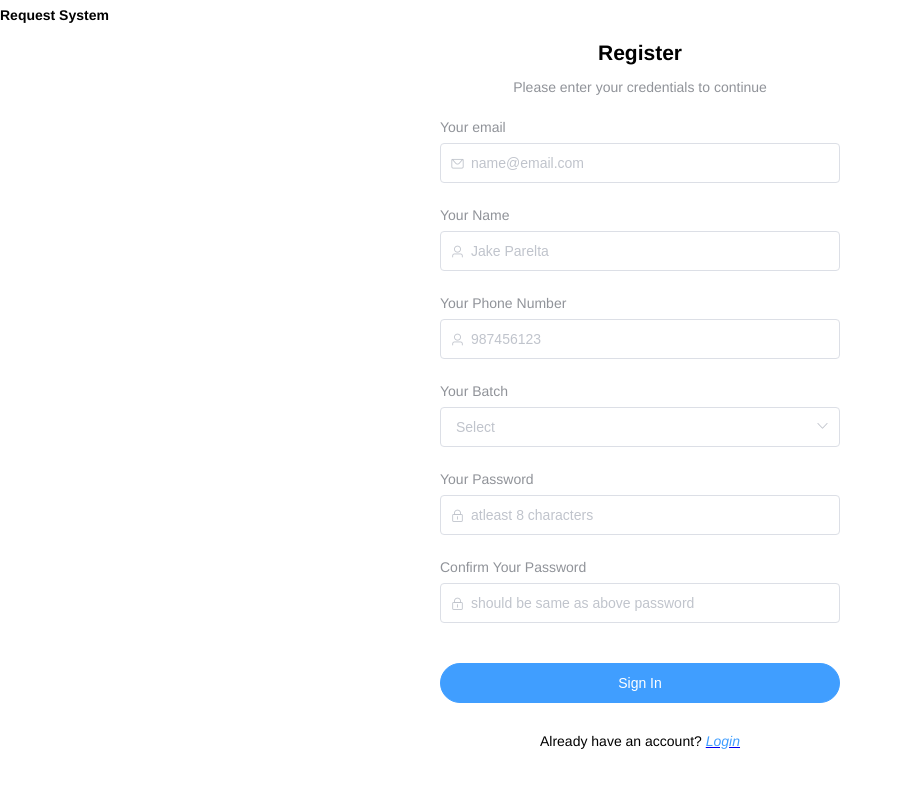
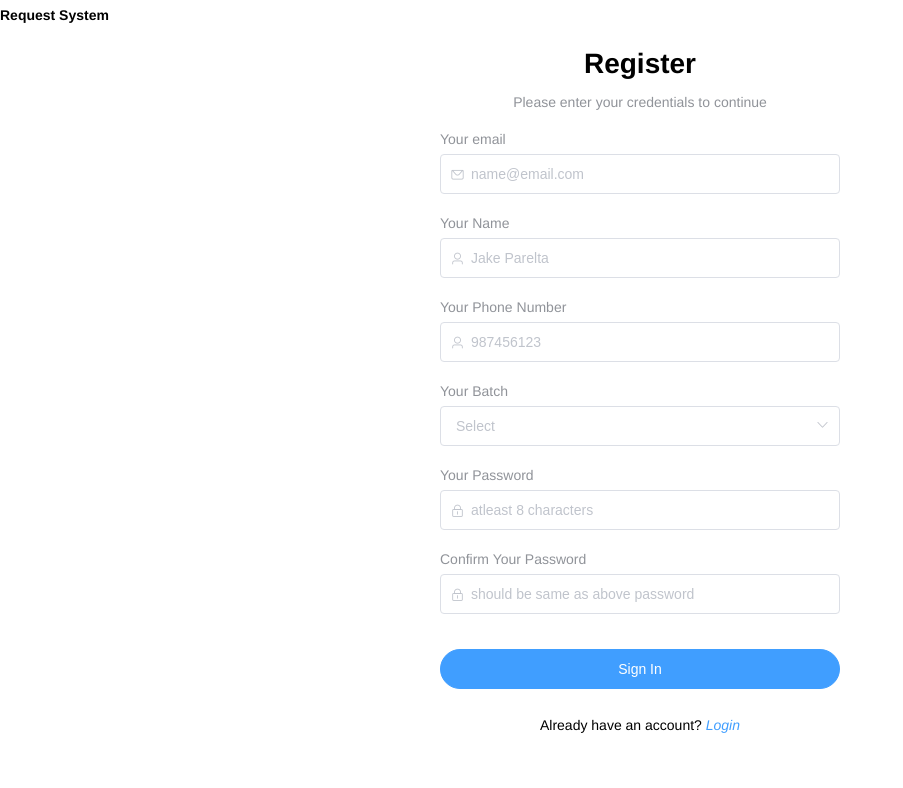
Before and after one commit to aftabMansoori/Request-System, a Vue app: page /register in a window 1280 px wide. Shown: the top 788 px of the page, without its empty margins (0-903 px from the left). Built offline with nearby package versions, Linux system fonts and the light colour scheme.

Commit message:
updated the global css and login page

```diff
--- a/src/Pages/Login.vue
+++ b/src/Pages/Login.vue
@@ -1,10 +1,11 @@
 <template>
   <main>
-    <form>
+    <section>
       <div class="text-center mb-2">
         <h1>Login</h1>
         <p class="text-secondary">Please enter your credentials to continue</p>
       </div>
+      <form>
         <div class="demo-input-size">
           <div class="my-1">
             <label class="text-secondary" for="email">Your email</label>
@@ -35,10 +36,14 @@
           <el-button type="primary" class="w-100 my-1" round>Login</el-button>
 
           <p class="text-center">
-          Don't have account? <i class="text-primary">Sign Up</i>
+            Don't have account?
+            <router-link to="/register"
+              ><i class="text-primary">Sign Up</i></router-link
+            >
           </p>
         </div>
       </form>
+    </section>
   </main>
 </template>
 
@@ -63,18 +68,9 @@ main {
   display: flex;
   align-items: center;
   justify-content: center;
-  flex: auto;
 }
 
 section {
-  width: 50%;
-  height: 100%;
-  display: flex;
-  flex-direction: column;
-  align-items: center;
-}
-
-form {
   width: 400px;
 }
 </style>
--- a/src/global.css
+++ b/src/global.css
@@ -5,47 +5,12 @@ body {
   font-size: 14px;
 }
 
-.my {
-  margin: 0.5rem 0;
-}
-.my-1 {
-  margin: 1rem 0;
-}
-.my-2 {
-  margin: 1.5rem 0;
+a {
+  text-decoration: none;
 }
 
-.mx {
-  margin: 0 0.5rem;
-}
-.mx-1 {
-  margin: 0 1rem;
-}
-.mx-2 {
-  margin: 0 1.5rem;
-}
-
-.mb {
-  margin-bottom: 0.5rem;
-}
-.mb-1 {
-  margin-bottom: 1rem;
-}
-.mb-2 {
-  margin-bottom: 1.5rem;
-}
-.mt {
-  margin-top: 0.5rem;
-}
-.mt-1 {
-  margin-top: 1rem;
-}
-.mt-2 {
-  margin-top: 1.5rem;
-}
-
-.w-100 {
-  width: 100%;
+h1 {
+  font-size: 2em;
 }
 
 h1,
@@ -55,6 +20,49 @@ h4,
 h5,
 h6 {
   margin: 0.5em 0;
+}
+
+.my {
+  margin: 0.5em 0;
+}
+.my-1 {
+  margin: 1em 0;
+}
+.my-2 {
+  margin: 1.5em 0;
+}
+
+.mx {
+  margin: 0 0.5em;
+}
+.mx-1 {
+  margin: 0 1em;
+}
+.mx-2 {
+  margin: 0 1.5em;
+}
+
+.mb {
+  margin-bottom: 0.5em;
+}
+.mb-1 {
+  margin-bottom: 1em;
+}
+.mb-2 {
+  margin-bottom: 1.5em;
+}
+.mt {
+  margin-top: 0.5em;
+}
+.mt-1 {
+  margin-top: 1em;
+}
+.mt-2 {
+  margin-top: 1.5em;
+}
+
+.w-100 {
+  width: 100%;
 }
 
 .text-secondary {
```
Lines whose indentation alone changed are shown as unchanged.
